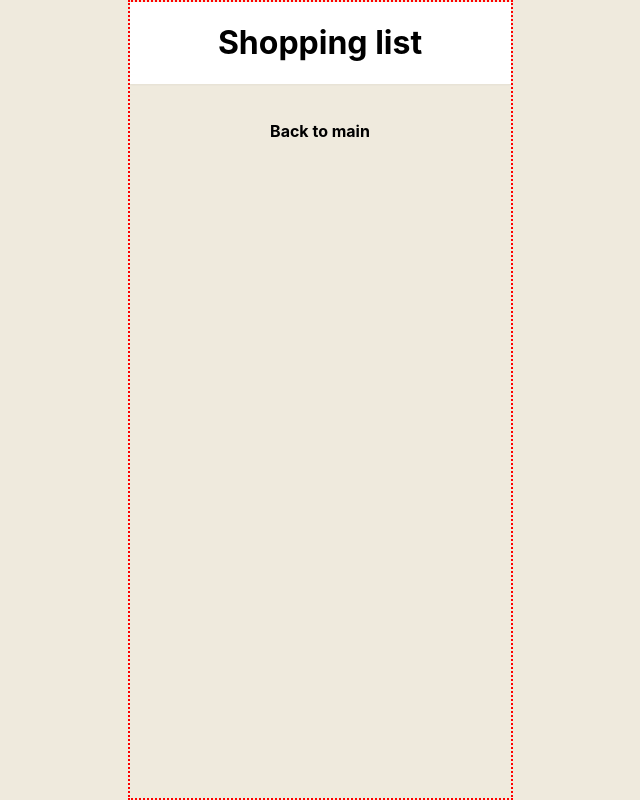
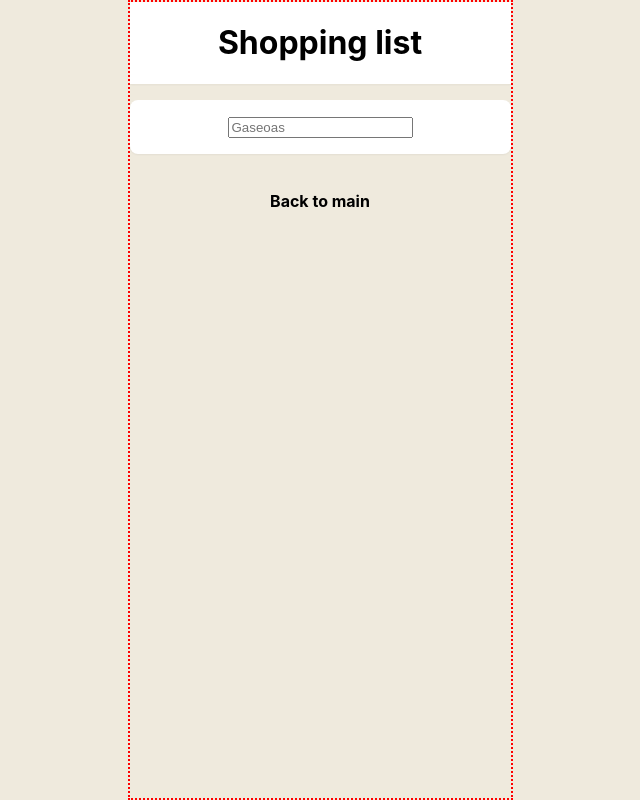
Before and after one commit to Hook-88/paulny-shopping-list, a React (Vite) app: page /shopping-list in a window 1280 px wide. Shown: the whole page, without its empty margins (320-960 px from the left). Built offline with nearby package versions, Linux system fonts and the light colour scheme.

Commit message:
basic markup and styles

```diff
--- /dev/null
+++ b/src/components/AddItem/AddItem.jsx
@@ -0,0 +1,23 @@
+import { useState } from "react"
+import Card from "../Card/Card"
+
+export default function AddItem() {
+    const [formData, setFormData] = useState(null)
+
+    function handleSubmit(event) {
+        event.preventDefault()
+    }
+
+    function handleFormChange(event) {
+        setFormData(event.target.value)
+    }
+
+    return (
+        <Card>
+            <form onSubmit={handleSubmit}>
+                <input type="text" placeholder="Gaseoas" onChange={handleFormChange} value={formData}/>
+            </form>
+        </Card>
+    )
+
+}
--- a/src/pages/ShoppingListPage.jsx
+++ b/src/pages/ShoppingListPage.jsx
@@ -1,13 +1,13 @@
 import { NavLink } from "react-router-dom"
 import PageHeader from "../components/PageHeader/PageHeader"
+import AddItem from "../components/AddItem/AddItem"
 
 export default function ShoppingListPage() {
 
     return (
         <>
             <PageHeader>Shopping list</PageHeader>
-
-
+            <AddItem />
 
             <NavLink to="..">
                 <h4>Back to main</h4>
```
